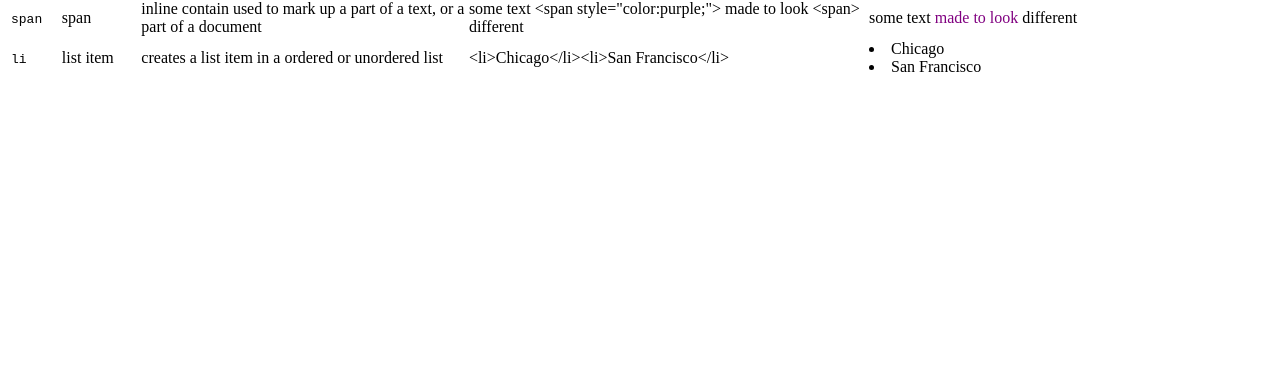
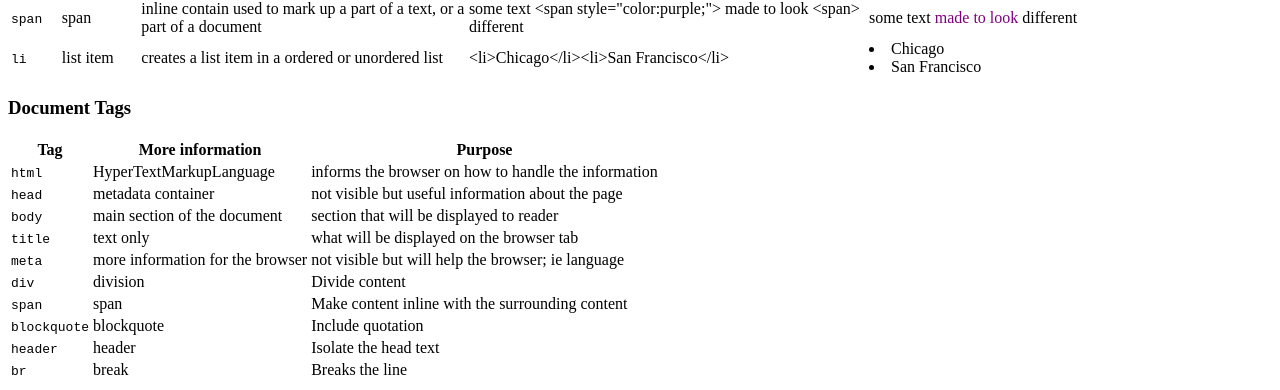
Before and after one commit to Mudddawg/sample_website, a plain HTML site: page tags.html in a window 1280 px wide. Shown: the part 1186-1576 px from the top of the page. Before the commit the page ends 1273 px from the top, so only its background shows below. Drawn offline with Linux system fonts and the light colour scheme.

Commit message:
stylesheet

```diff
--- a/tags.html
+++ b/tags.html
@@ -158,8 +158,67 @@
 				<td>&lt;li&gt;Chicago&lt;/li&gt;&lt;li&gt;San Francisco&lt;/li&gt;</td>
 				<td><li>Chicago</li><li>San Francisco</li></td>
 			</tr>
+		</table>
 
+<h3>Document Tags</h3>
+		<table>
+			<tr>
+				<th>Tag</th>
+				<th>More information</th>
+				<th>Purpose</th>
+			</tr>
+			<tr>
+				<td><code>html</code></td>
+				<td>HyperTextMarkupLanguage</td>
+				<td>informs the browser on how to handle the information</td>
+			</tr>
+			<tr>
+				<td><code>head</code></td>
+				<td>metadata container</td>
+				<td>not visible but useful information about the page</td>
+			</tr>
+			<tr>
+				<td><code>body</code></td>
+				<td>main section of the document</td>
+				<td>section that will be displayed to reader</td>
+			</tr>
+			<tr>
+				<td><code>title</code></td>
+				<td>text only</td>
+				<td>what will be displayed on the browser tab</td>
+			</tr>
+			<tr>
+				<td><code>meta</code></td>
+				<td>more information for the browser</td>
+				<td>not visible but will help the browser; ie language</td>
+			</tr>
 
+			 <tr>
+		        <td><code>div</code></td>
+		        <td>division</td>
+		        <td>Divide content</td>
+        	</tr>
+
+	        <tr>
+	          <td><code>span</code></td>
+	          <td>span</td>
+	          <td>Make content inline with the surrounding content</td>
+	        </tr>
+	        <tr>
+	          <td><code>blockquote</code></td>
+	          <td>blockquote</td>
+	          <td>Include quotation</td>
+	        </tr>
+	        <tr>
+	          <td><code>header</code></td>
+	          <td>header</td>
+	          <td>Isolate the head text</td>
+	        </tr>
+	        <tr>
+	          <td><code>br</code></td>
+	          <td>break</td>
+	          <td>Breaks the line</td>
+	        </tr>
 		</table>
 
 	</body>
```
Also changed, not shown: css/main.css (added, +8 -0 lines), index.html (+4 -3 lines).
